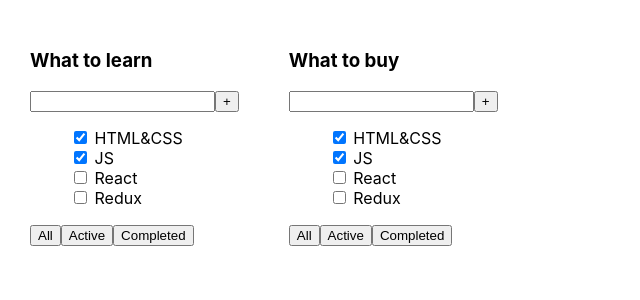
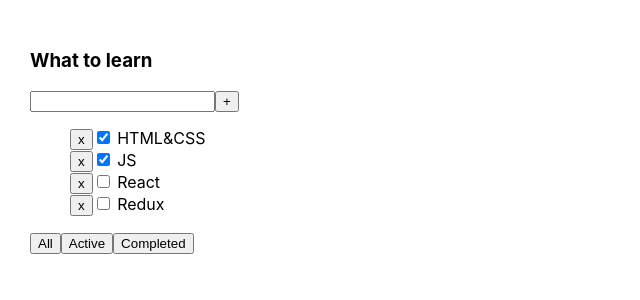
Before and after one commit to hrsk/classwork-todolist, a React (Create React App) app: page / in a window 1280 px wide. Shown: the top 300 px of the page, without its empty margins (0-640 px from the left). Built offline with nearby package versions, Linux system fonts and the light colour scheme.

Commit message:
refactoring, tasks useState, removeTask  callback function

```diff
--- a/src/App.tsx
+++ b/src/App.tsx
@@ -1,20 +1,34 @@
-import React from 'react';
+import React, {useState} from 'react';
 import './App.css';
 import {Todolist} from "./Todolist";
 import {TaskType, TodolistType} from "./index";
 
-type PropsType = {
-    tasks: Array<TaskType>
-    lists: Array<TodolistType>
-}
 
-export const App = (props: PropsType) => {
+export const App = () => {
+
+    const [tasks, setTasks] = useState<Array<TaskType>>([
+        {id: 1, title: 'HTML&CSS', isDone: true},
+        {id: 2, title: 'JS', isDone: true},
+        {id: 3, title: 'React', isDone: false},
+        {id: 4, title: 'Redux', isDone: false},
+    ]);
+
+    const lists: Array<TodolistType> = [
+        {id: 1, title: 'What to learn'},
+        // {id: 2, title: 'What to buy'},
+    ];
+
+    const removeTask = (taskId: number) => {
+        setTasks(tasks.filter(task => task.id !== taskId))
+    }
     return (
         <div className="App">
-            {props.lists.map(todolist =>
+            {lists.map(todolist =>
                 <Todolist key={todolist.id}
                           title={todolist.title}
-                          tasks={props.tasks}/>
+                          tasks={tasks}
+                          removeTask={removeTask}
+                />
             )}
         </div>
     );
--- a/src/Todolist.tsx
+++ b/src/Todolist.tsx
@@ -1,11 +1,17 @@
 import React from "react";
-import {TaskType, TodolistType} from "./index";
+import {TaskType} from "./index";
 
 type PropsType = {
     title: string
     tasks: Array<TaskType>
+    removeTask: (taskId: number) => void
 }
 export const Todolist = (props: PropsType) => {
+
+    const removeTask = (taskId: number) => {
+        props.removeTask(taskId)
+    }
+
     return (
         <div>
             <h3>{props.title}</h3>
@@ -15,8 +21,14 @@
             </div>
             <ul style={{listStyle: 'none'}}>
                 {
-                    props.tasks.map(task =>
-                        <li key={task.id}><input type="checkbox" checked={task.isDone}/> <span>{task.title}</span></li>
+                    props.tasks.map(task => {
+                            return (
+                                <li key={task.id}>
+                                    <button onClick={() => removeTask(task.id)}>x</button>
+                                    <input type="checkbox" checked={task.isDone}/> <span>{task.title}</span>
+                                </li>
+                            )
+                        }
                     )
                 }
             </ul>
--- a/src/index.tsx
+++ b/src/index.tsx
@@ -15,24 +15,11 @@
     title: string
 }
 
-const tasks: Array<TaskType> = [
-    {id: 1, title: 'HTML&CSS', isDone: true},
-    {id: 2, title: 'JS', isDone: true},
-    {id: 3, title: 'React', isDone: false},
-    {id: 4, title: 'Redux', isDone: false},
-];
-
-const lists: Array<TodolistType> = [
-    {id: 1, title: 'What to learn'},
-    {id: 2, title: 'What to buy'},
-
-];
-
 const root = ReactDOM.createRoot(
     document.getElementById('root') as HTMLElement
 );
 root.render(
-    <App tasks={tasks} lists={lists}/>,
+    <App/>,
 );
 
 // If you want to start measuring performance in your app, pass a function
```
